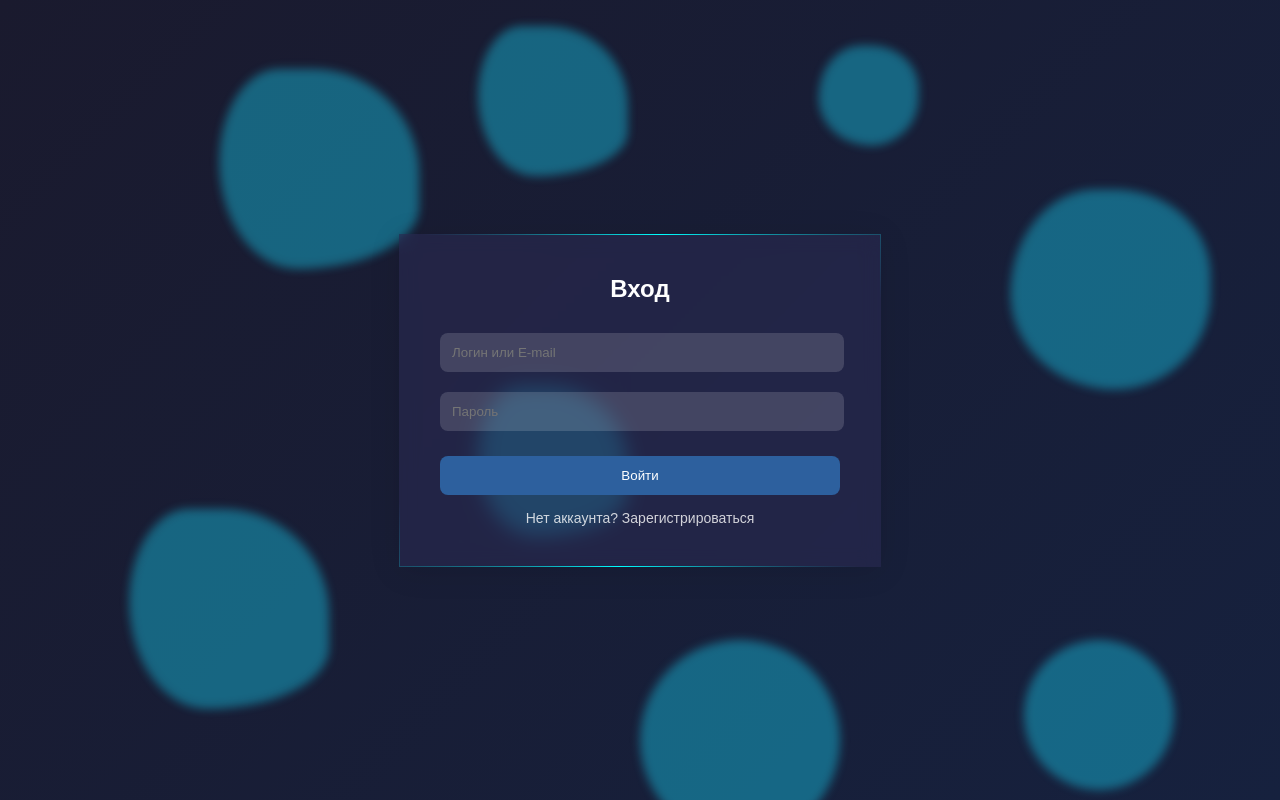
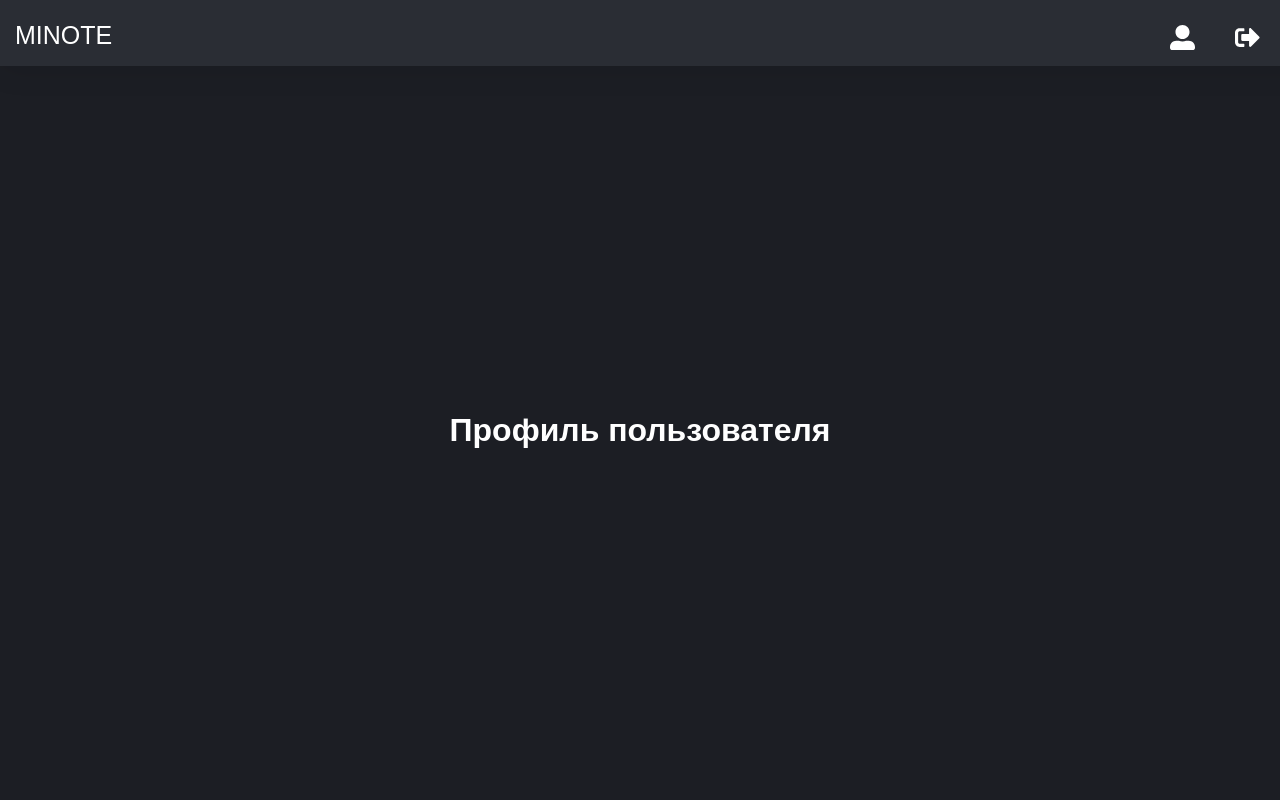
Before and after one commit to inekruz/MoneyNote, a React (Create React App) app in the folder client/: page /profile in a window 1280 px wide. Before the commit this address led to /auth. Built offline with nearby package versions, Linux system fonts and the light colour scheme.

Commit message:
upd interface color and size

```diff
--- a/client/src/App.css
+++ b/client/src/App.css
@@ -5,7 +5,7 @@
 
 body {
   margin: 0;
-  background: linear-gradient(135deg, #1a1a2e, #16213e);
+  background: var(--primary-color);
   font-family: "Poppins", sans-serif;
 }
 
--- a/client/src/App.js
+++ b/client/src/App.js
@@ -4,14 +4,13 @@ import Auth from "./components/Auth";
 import Home from "./pages/Home";
 import Profile from "./pages/Profile";
 import "./App.css";
-import AnimatedBackground from './components/AnimatedBackground';
 
 const ProtectedRoute = ({ children }) => {
   const navigate = useNavigate();
 
   useEffect(() => {
     const token = localStorage.getItem("token");
-    if (!token) { // !token ( если сервер включен )
+    if (token) { // !token ( если сервер включен )
       navigate("/auth");
     }
   }, [navigate]);
@@ -23,7 +22,6 @@ function App() {
   return (
     <Router>
       <div className="app">
-      <AnimatedBackground />
         <Routes>
           <Route path="/auth" element={<Auth />} />
           <Route path="/" element={<ProtectedRoute><Home /></ProtectedRoute>} />
--- a/client/src/components/AnimatedBackground.js
+++ /dev/null
@@ -1,19 +0,0 @@
-import React from 'react';
-import './css/AnimatedBackground.css';
-
-const AnimatedBackground = () => {
-  return (
-    <div className="background">
-      <div className="circle"></div>
-      <div className="circle"></div>
-      <div className="circle"></div>
-      <div className="circle"></div>
-      <div className="circle"></div>
-      <div className="circle"></div>
-      <div className="circle"></div>
-      <div className="circle"></div>
-    </div>
-  );
-};
-
-export default AnimatedBackground;
--- a/client/src/components/css/AnimatedBackground.css
+++ /dev/null
@@ -1,104 +0,0 @@
-body, html {
-    margin: 0;
-    padding: 0;
-    height: 100%;
-    overflow: hidden;
-  }
-
-  .background {
-    position: absolute;
-    width: 100%;
-    height: 100%;
-    background: linear-gradient(135deg, #1a1a2e, #16213e);
-    overflow: hidden;
-  }
-
-  .circle {
-    position: absolute;
-    border-radius: 50%;
-    background: rgba(24, 207, 240, 0.411);
-    animation: move 10s infinite;
-    filter: blur(5px);
-  }
-
-  .circle:nth-child(1) {
-    width: 200px;
-    height: 200px;
-    top: 20%;
-    left: 10%;
-    animation-delay: 0s;
-  }
-
-  .circle:nth-child(2) {
-    width: 150px;
-    height: 150px;
-    top: 60%;
-    left: 30%;
-    animation-delay: 2s;
-  }
-
-  .circle:nth-child(3) {
-    width: 200px;
-    height: 200px;
-    top: 30%;
-    left: 75%;
-    animation-delay: 4s;
-  }
-
-  .circle:nth-child(4) {
-    width: 200px;
-    height: 200px;
-    top: 80%;
-    left: 50%;
-    animation-delay: 6s;
-  }
-
-  .circle:nth-child(5) {
-    width: 200px;
-    height: 200px;
-    top: 75%;
-    left: 3%;
-    animation-delay: 0s;
-  }
-
-  .circle:nth-child(6) {
-    width: 150px;
-    height: 150px;
-    top: 15%;
-    left: 30%;
-    animation-delay: 2s;
-  }
-
-  .circle:nth-child(7) {
-    width: 100px;
-    height: 100px;
-    top: 12%;
-    left: 60%;
-    animation-delay: 4s;
-  }
-
-  .circle:nth-child(8) {
-    width: 150px;
-    height: 150px;
-    top: 80%;
-    left: 80%;
-    animation-delay: 6s;
-  }
-
-  @keyframes move {
-    0% {
-      transform: translate(0, 0);
-      border-radius:  60% 40% 30% 70% / 60% 30% 70% 40%;
-      background: rgba(24, 207, 240, 0.411);
-    }
-    50% {
-      transform: translate(100px, -100px);
-      border-radius:  30% 60% 70% 40% / 50% 60% 30% 60%;
-      background: rgba(24, 207, 240, 0.411);
-    }
-    100% {
-      transform: translate(0, 0);
-      border-radius:  60% 40% 30% 70% / 60% 30% 70% 40%;
-      background: rgba(24, 207, 240, 0.411);
-    }
-  }
--- a/client/src/components/css/auth.css
+++ b/client/src/components/css/auth.css
@@ -1,12 +1,11 @@
 .auth-container {
     padding: 40px;
-    background: rgba(44, 44, 84, 0.56);
-    box-shadow: 0 4px 30px rgba(0, 0, 0, 0.1);
+    background: var(--secondary-color);
     backdrop-filter: blur(9px);
     -webkit-backdrop-filter: blur(9px);
     border: 1px solid rgba(44, 44, 84, 0.73);
     text-align: center;
-    color: white;
+    color: var(--text-color);
     width: 100%;
     max-width: 400px;
     border-image: conic-gradient(from var(--angle), aqua, transparent, transparent, aqua, transparent, transparent, aqua) 1;
@@ -36,43 +35,46 @@ input {
     margin: 10px 0;
     border: none;
     border-radius: 8px;
-    background: rgba(255, 255, 255, 0.15);
-    color: white;
+    background: var(--ternary-color);
+    color: var(--text-color);
     outline: none;
     transition: 0.3s;
     text-align: start;
 }
 
 input:focus {
-    background: rgba(255, 255, 255, 0.25);
+    background: var(--quaternary-color);
 }
 
+input::placeholder {
+    color: var(--text-color);
+}
 button {
     width: 100%;
     padding: 12px;
     margin-top: 15px;
     border: none;
     border-radius: 8px;
-    background: #2d609e;
-    color: white;
+    background:var(--button-color);
+    color: var(--text-color);
     cursor: pointer;
     transition: 0.3s;
 }
 
 button:hover {
-    background: #3876c2;
+    background: var(--button-hover-color);
 }
 
 .toggle-text {
     margin-top: 15px;
     font-size: 14px;
     cursor: pointer;
-    color: rgba(255, 255, 255, 0.8);
+    color: var(--text-color);
     transition: 0.3s;
 }
 
 .toggle-text:hover {
-    color: white;
+    color: var(--text-color);
 }
 
 @media (max-width: 480px) {
@@ -102,12 +104,12 @@ button:hover {
     text-align: center;
     border: none;
     border-radius: 8px;
-    background: rgba(255, 255, 255, 0.15);
-    color: white;
+    background: var(--ternary-color);
+    color: var(--text-color);
     outline: none;
     transition: 0.3s;
 }
 
 .code-input:focus {
-    background: rgba(255, 255, 255, 0.25);
+    background: var(--quaternary-color);
 }
--- a/client/src/components/css/header.css
+++ b/client/src/components/css/header.css
@@ -3,11 +3,11 @@
     justify-content: space-between;
     align-items: center;
     padding: 5px 15px;
-    background: rgba(39, 39, 71, 0.56);
+    background: var(--secondary-color);
     box-shadow: 0 4px 30px rgba(0, 0, 0, 0.1);
     backdrop-filter: blur(9px);
     -webkit-backdrop-filter: blur(9px);
-    color: white;
+    color: var(--text-color);
     position: fixed;
     top: 0;
     left: 0;
@@ -30,7 +30,7 @@
 
   .profile-button, .logout-button {
     background-color: transparent;
-    color: white;
+    color: var(--text-color);
     border: none;
     cursor: pointer;
   }
@@ -42,7 +42,7 @@
   .profile-button {
     padding: 5px 20px;
     background-color: transparent;
-    color: white;
+    color: var(--text-color);
     border: none;
     cursor: pointer;
     font-size: 25px;
@@ -59,7 +59,7 @@
   .logout-button {
     padding: 5px 20px;
     background-color: transparent;
-    color: white;
+    color: var(--text-color);
     border: none;
     cursor: pointer;
     font-size: 25px;
--- a/client/src/components/css/notification.css
+++ b/client/src/components/css/notification.css
@@ -3,7 +3,7 @@
     top: 20px;
     left: 50%;
     transform: translateX(-50%);
-    color: white;
+    color: var(--text-color);
     padding: 15px;
     border-radius: 5px;
     box-shadow: 0 2px 10px rgba(0, 0, 0, 0.1);
--- a/client/src/pages/css/home.css
+++ b/client/src/pages/css/home.css
@@ -16,28 +16,33 @@
   height: 70px;
   width: 95%;
   align-items: center;
-  background: rgba(34, 104, 167, 0.39);
+  background: var(--secondary-color);
   border-radius: 20px;
   box-shadow: 0 4px 30px rgba(0, 0, 0, 0.1);
   backdrop-filter: blur(6.4px);
   -webkit-backdrop-filter: blur(6.4px);
-  border: 1px solid rgba(34, 104, 167, 0.42);
+  border: none;
 }
 
 .navigation button {
-  padding: 13px;
-  margin: 0 7px;
-  font-size: 1rem;
+  padding: 20px;
+  margin: 0 5px;
+  font-weight: bold;
+  font-size: 15px;
   cursor: pointer;
   border: none;
-  border-radius: 5px;
+  border-radius: 14px;
   background-color: transparent;
-  color: white;
+  color: var(--text-color);
   transition: background-color 0.3s, transform 0.3s;
+
+  @media (max-width: 1050px) {
+    font-size: 13.5px;
+}
 }
 
 .navigation button:hover {
-  background: rgba(41, 129, 208, 0.39);
+  background: var(--button-color);
   box-shadow: 0 4px 30px rgba(0, 0, 0, 0.1);
   backdrop-filter: blur(6.4px);
   -webkit-backdrop-filter: blur(6.4px);
--- a/client/src/pages/css/profile.css
+++ b/client/src/pages/css/profile.css
@@ -9,5 +9,5 @@
 
   h1 {
     font-size: 2rem;
-    color: white;
+    color: var(--text-color);
   }
--- a/client/src/pages/home_pages/IncomeExp.js
+++ b/client/src/pages/home_pages/IncomeExp.js
@@ -1,5 +1,6 @@
 import React, { useState, useEffect } from "react";
 import './css/income.css';
+import { Notification, notif } from "../../components/notification";
 
 const Income = () => {
   const [transactions, setTransactions] = useState([]);
@@ -14,7 +15,7 @@ const Income = () => {
     fetch('https://api.devsis.ru/inex/categories')
       .then(response => response.json())
       .then(data => setCategories(data))
-      .catch(error => console.error("Error fetching categories:", error));
+      .catch(error => notif(`${error}`, "error"));
   }, []);
 
   useEffect(() => {
@@ -27,7 +28,7 @@ const Income = () => {
       .then(response => response.json())
       .then(data => setTransactions(Array.isArray(data) ? data : []))
       .catch(error => {
-        console.error("Error fetching transactions:", error);
+        notif(`${error}`, "error");
         setTransactions([]);
       });
   }, [filter]);
@@ -35,7 +36,7 @@ const Income = () => {
   const handleSubmit = (e) => {
     e.preventDefault();
     if (amount <= 0) {
-      alert("Сумма должна быть положительной!");
+      notif("Сумма должна быть положительной!", "error");
       return;
     }
     const data = { type, amount, description, category_id: category };
@@ -50,8 +51,9 @@ const Income = () => {
         setAmount('');
         setDescription('');
         setCategory('');
+        window.location.reload();
       })
-      .catch(error => console.error("Error adding transaction:", error));
+      .catch(error => notif(`${error}`, "error"));
   };
 
   const handleFilterChange = (e) => {
@@ -72,8 +74,8 @@ const Income = () => {
 
   return (
     <div className="income-page">
+      <Notification />
       <h2 className="income-title">Доходы & Расходы</h2>
-
       <form className="transaction-form">
         <div className="form-row">
           <label className="form-label">Тип<br />
--- a/client/src/styles/variables.css
+++ b/client/src/styles/variables.css
@@ -1,7 +1,11 @@
 :root {
-    --primary-color: #000000;
-    --secondary-color: #14213D;
-    --ternary-color: #FCA311;
-    --quaternary-color: #E5E5E5;
-    --text-color: #FFFFFF;
+    --primary-color: #1c1e24; /* Основной фон */
+    --secondary-color: #2a2d34; /* Вторичный фон */
+    --ternary-color: #3a3d44; /* Третичный фон */
+    --quaternary-color: #4b4e56; /* Четвертичный фон */
+    --button-color: #0078d4; /* Цвет кнопок */
+    --button-hover-color: #005a9e; /* Цвет кнопок при наведении */
+    --text-color: #ffffff; /* Цвет текста */
+    --link-color: #1a73e8; /* Цвет ссылок */
+    --border-color: #848994; /* Цвет границ */
 }
```
Also changed, not shown: client/src/pages/home_pages/css/income.css (+39 -34 lines).
